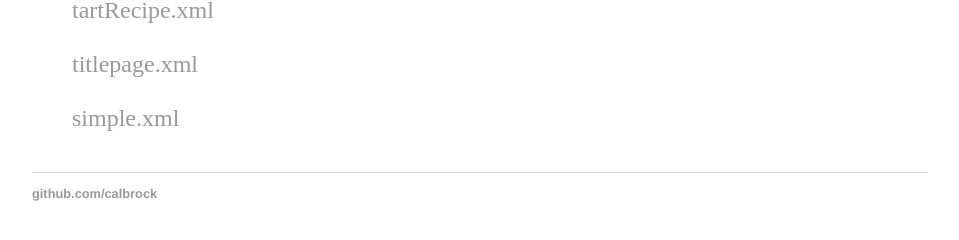
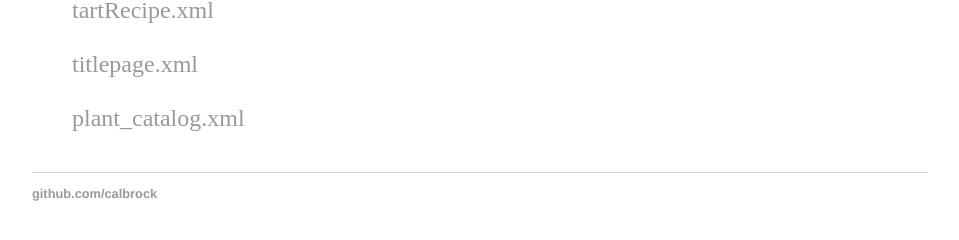
Before and after one commit to calbrock/calbrock.github.io, a Jekyll site: the page built from homework/index.html, in a window 1280 px wide. Shown: the part 254-494 px from the top of the page, without its empty margins (160-1119 px from the left). Built offline with Jekyll 4.4.1, drawn with Linux system fonts in a browser that asks for light colours.

Commit message:
Update index.html

```diff
--- a/homework/index.html
+++ b/homework/index.html
@@ -8,13 +8,13 @@ title: "Castine's Homework"
 		<a href= "moby.xml"> moby.xml</a><br></br>
 		 <a href="tartRecipe.xml"> tartRecipe.xml</a><br></br>
 		<a href="titlepage.xml"> titlepage.xml</a><br></br>
-		<a href="simple.xml"> simple.xml</a>
+		<a href="plant_catalog.xml"> plant_catalog.xml</a>
 
 	  {% for post in site.homework %}
 	    <li><span>{{ post.date | date_to_string }}</span> » <a href="{{/moby.xml}}" title="{{moby.xml }}">{{moby.xml}}</a>
 		<span>{{ post.date | date_to_string }}</span> » <a href="{{/tartRecipe.xml}}" title="{{tartRecipe.xml}}">{{tartRecipe.xml}}</a>
 		<span>{{ post.date | date_to_string }}</span> » <a href="{{/titlepage.xml}}" title="{{titlepage.xml}}">{{titlepage.xml}}</a>
-		<span>{{ post.date | date_to_string }}</span> » <a href="{{/simple.xml}}" title="{{simple.xml}}">{{simple.xml}}</a>
+		<span>{{ post.date | date_to_string }}</span> » <a href="{{/plant_catalog.xml}}" title="{{plant_catalog.xml}}">{plant_catalog.xml}}</a>
 
 
 </li>
```
